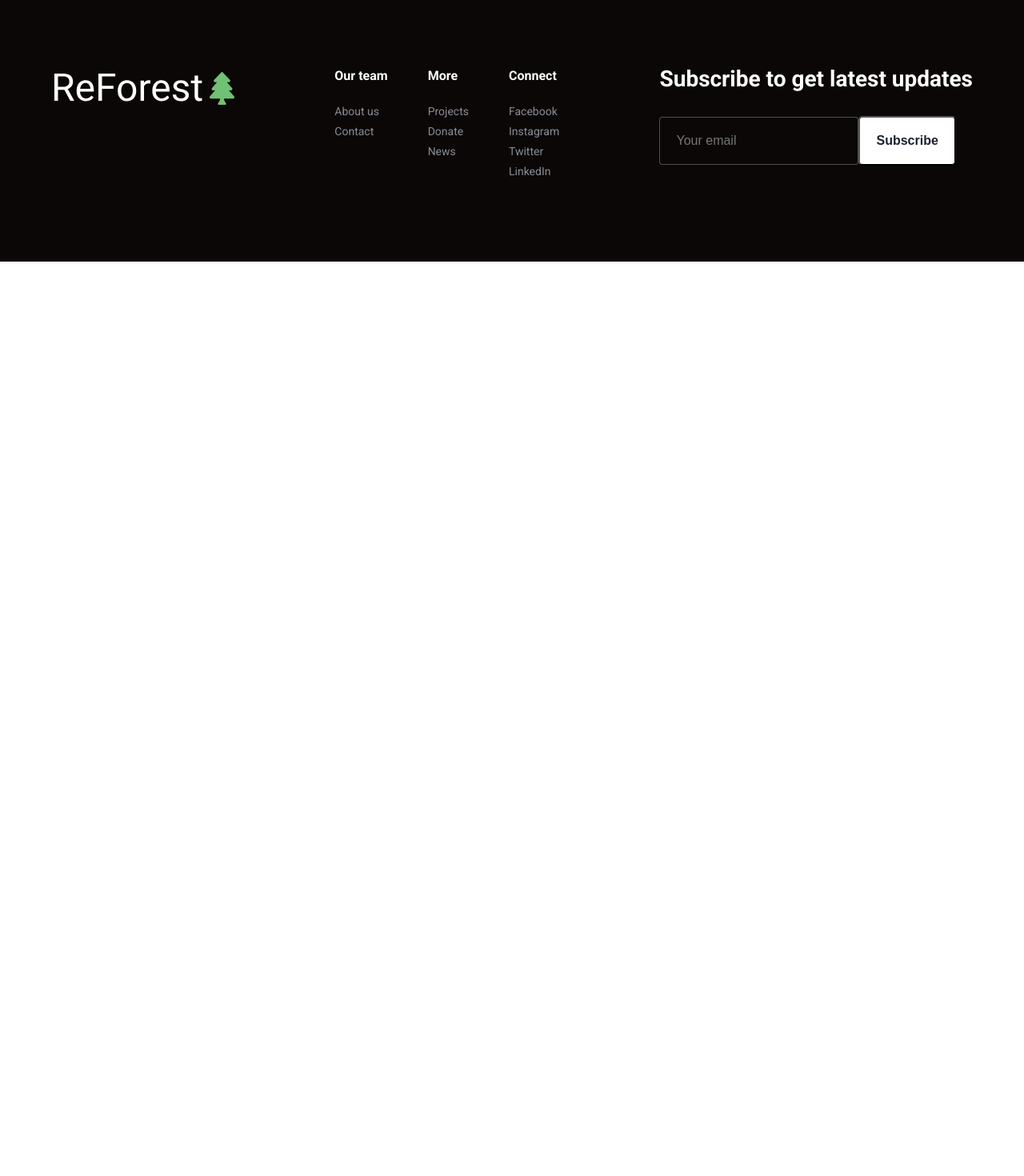
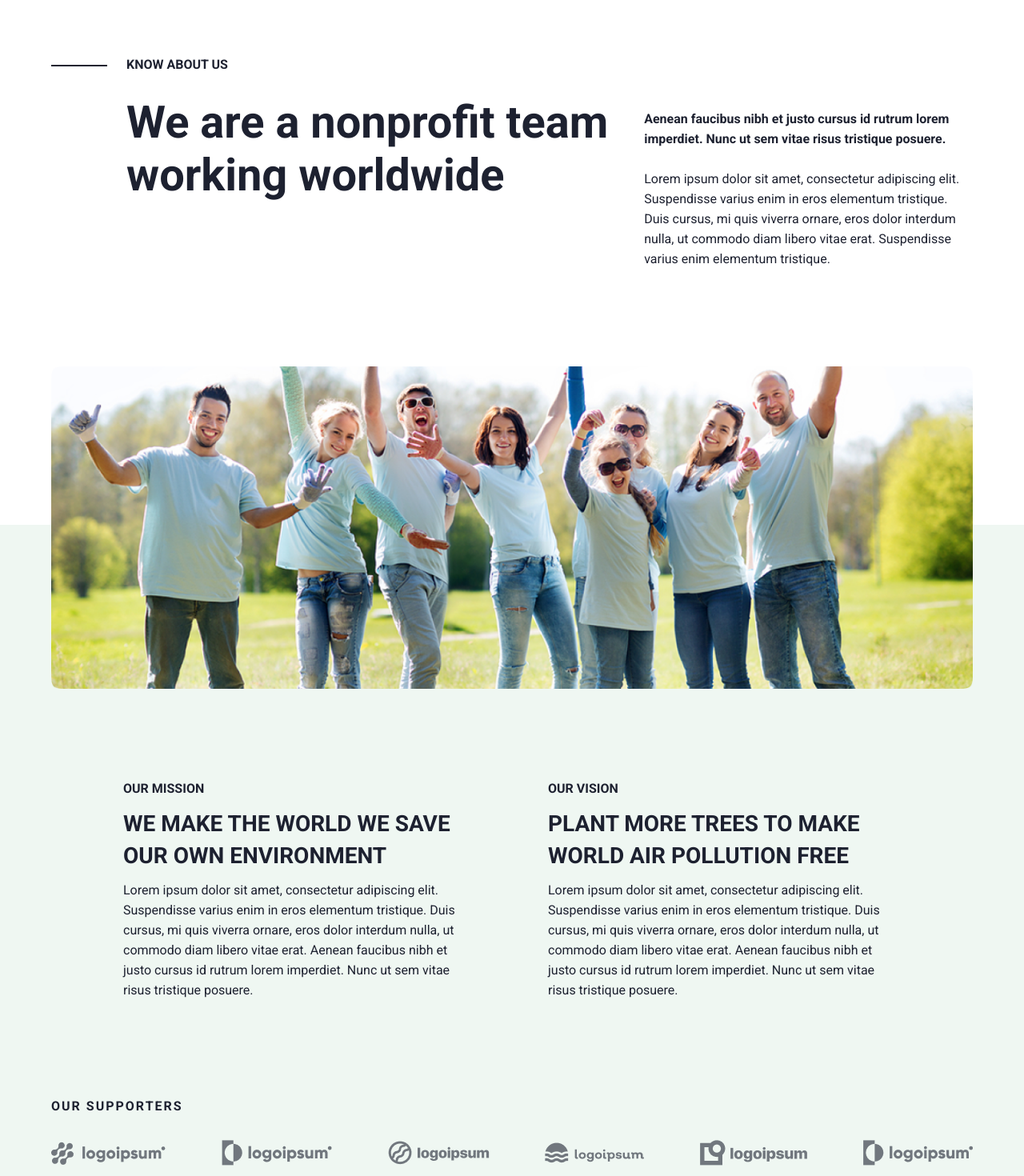
Before and after one commit to junkRatte/reforest, a React (Create React App) app: page /about-us in a window 1280 px wide. Shown: the part 100-1570 px from the top of the page at 80% size. Before the commit the page ends 800 px from the top, so only its background shows below. Built offline with nearby package versions, Linux system fonts and the light colour scheme.

Commit message:
Created the header section on the about us page.

```diff
--- a/src/App.scss
+++ b/src/App.scss
@@ -18,6 +18,8 @@
 @import "./scss/pages/homepage/homePageProjects";
 @import "./scss/pages/homepage/homePageChart";
 
+@import "./scss/pages/aboutpage/aboutPageHeader";
+
 *,
 *::before,
 *::after {
--- a/src/js/pages/AboutPage.js
+++ b/src/js/pages/AboutPage.js
@@ -1,7 +1,12 @@
 import React from "react";
+import AboutPageHeader from "../sections/aboutpage/AboutPageHeader";
 
 const Aboutpage = () => {
-  return <div>about page</div>;
+  return (
+    <div className="aboutpage">
+      <AboutPageHeader />
+    </div>
+  );
 };
 
 export default Aboutpage;
--- /dev/null
+++ b/src/js/sections/aboutpage/AboutPageHeader.js
@@ -0,0 +1,74 @@
+import React from "react";
+import AboutUsImage from "../../../images/aboutus-video-image.png";
+import LogoOne from "../../../images/logo-one.png";
+import LogoTwo from "../../../images/logo-two.png";
+import LogoThree from "../../../images/logo-three.png";
+import LogoFour from "../../../images/logo-four.png";
+import LogoFive from "../../../images/logo-five.png";
+import LogoSix from "../../../images/logo-six.png";
+
+const AboutPageHeader = () => {
+  return (
+    <header className="aboutpage-header">
+      <div className="aboutpage-header-title container">
+        <span className="heading-line"></span>
+        <div>
+          <h5>Know about us</h5>
+          <h1>We are a nonprofit team working worldwide</h1>
+        </div>
+        <p>
+          <span>
+            Aenean faucibus nibh et justo cursus id rutrum lorem imperdiet. Nunc
+            ut sem vitae risus tristique posuere.
+          </span>
+          <br />
+          <br />
+          Lorem ipsum dolor sit amet, consectetur adipiscing elit. Suspendisse
+          varius enim in eros elementum tristique. Duis cursus, mi quis viverra
+          ornare, eros dolor interdum nulla, ut commodo diam libero vitae erat.
+          Suspendisse varius enim elementum tristique.
+        </p>
+        <img src={AboutUsImage} />
+      </div>
+      <div className="green-bg">
+        <div className="aboutpage-header-columns container">
+          <div className="mission-column">
+            <h5>Our mission</h5>
+            <h3>We make the world we save our own environment</h3>
+            <p>
+              Lorem ipsum dolor sit amet, consectetur adipiscing elit.
+              Suspendisse varius enim in eros elementum tristique. Duis cursus,
+              mi quis viverra ornare, eros dolor interdum nulla, ut commodo diam
+              libero vitae erat. Aenean faucibus nibh et justo cursus id rutrum
+              lorem imperdiet. Nunc ut sem vitae risus tristique posuere.
+            </p>
+          </div>
+          <div className="vision-column">
+            <h5>Our vision</h5>
+            <h3>Plant more trees to make world air pollution free</h3>
+            <p>
+              Lorem ipsum dolor sit amet, consectetur adipiscing elit.
+              Suspendisse varius enim in eros elementum tristique. Duis cursus,
+              mi quis viverra ornare, eros dolor interdum nulla, ut commodo diam
+              libero vitae erat. Aenean faucibus nibh et justo cursus id rutrum
+              lorem imperdiet. Nunc ut sem vitae risus tristique posuere.
+            </p>
+          </div>
+        </div>
+        <div className="aboutpage-header-logos container">
+          <h4>Our supporters</h4>
+          <div className="logos">
+            <img src={LogoOne} />
+            <img src={LogoTwo} />
+            <img src={LogoThree} />
+            <img src={LogoFour} />
+            <img src={LogoFive} />
+            <img src={LogoSix} />
+          </div>
+        </div>
+      </div>
+    </header>
+  );
+};
+
+export default AboutPageHeader;
--- a/src/scss/_mixins.scss
+++ b/src/scss/_mixins.scss
@@ -13,7 +13,15 @@
 
 @mixin heading-one {
   font-weight: $font-weight-bold;
-  font-size: $font-size-56;
+  font-size: $font-size-28;
+
+  @media only screen and (min-width: $media-query-tablet) {
+    font-size: $font-size-48;
+  }
+
+  @media only screen and (min-width: $media-query-laptop) {
+    font-size: $font-size-56;
+  }
 }
 
 @mixin heading-two {
@@ -57,12 +65,12 @@
 
 @mixin heading-five {
   font-weight: $font-weight-bold;
-  font-size: $font-size-14;
+  font-size: $font-size-16;
 }
 
 @mixin heading-six {
   font-weight: $font-weight-bold;
-  font-size: $font-size-12;
+  font-size: $font-size-14;
 }
 
 @mixin paragraph-normal {
--- a/src/scss/components/_footer.scss
+++ b/src/scss/components/_footer.scss
@@ -74,6 +74,7 @@
 
     input.secondary-btn {
       padding: 2rem;
+      border: none;
     }
   }
 }
--- /dev/null
+++ b/src/scss/pages/aboutpage/_aboutPageHeader.scss
@@ -0,0 +1,125 @@
+.aboutpage-header {
+  padding: $section-padding;
+
+  &-title {
+    padding-bottom: 10rem;
+    position: relative;
+
+    @media only screen and (min-width: $media-query-tablet) {
+      display: flex;
+      padding-bottom: 32rem;
+    }
+
+    h5 {
+      @include heading-five;
+      text-transform: uppercase;
+      color: $color-text-primary;
+      margin-bottom: 3rem;
+    }
+
+    h1 {
+      @include heading-one;
+      color: $color-text-primary;
+    }
+
+    p {
+      @include paragraph-normal;
+      color: $color-text-primary;
+      margin-bottom: 5rem;
+
+      @media only screen and (min-width: $media-query-tablet) {
+        width: 60%;
+        margin-top: 6.5rem;
+        margin-bottom: 0;
+      }
+
+      span {
+        font-weight: $font-weight-bold;
+      }
+    }
+
+    img {
+      width: 100%;
+
+      @media only screen and (min-width: $media-query-tablet) {
+        position: absolute;
+        bottom: -20%;
+      }
+
+      @media only screen and (min-width: $media-query-laptop) {
+        position: absolute;
+        bottom: -35%;
+      }
+    }
+  }
+
+  .green-bg {
+    background-color: $color-green-tertiary;
+    padding: 10rem 0;
+
+    @media only screen and (min-width: $media-query-tablet) {
+      padding: 32rem 0 10rem 0;
+    }
+  }
+
+  &-columns {
+    @media only screen and (min-width: $media-query-tablet) {
+      display: flex;
+      gap: 9rem;
+    }
+
+    @media only screen and (min-width: $media-query-laptop) {
+      padding: 0 9rem;
+      margin-bottom: 9rem;
+    }
+
+    h5 {
+      @include heading-five;
+      color: $color-text-primary;
+      margin-bottom: 1.5rem;
+      text-transform: uppercase;
+    }
+
+    h3 {
+      @include heading-three;
+      color: $color-text-primary;
+      margin-bottom: 1rem;
+      line-height: 2rem;
+      text-transform: uppercase;
+
+      @media only screen and (min-width: $media-query-tablet) {
+        line-height: 4rem;
+      }
+    }
+
+    p {
+      @include paragraph-normal;
+      color: $color-text-primary;
+      margin-bottom: 3rem;
+    }
+  }
+
+  &-logos {
+    h4 {
+      @include paragraph-normal;
+      color: $color-text-primary;
+      text-transform: uppercase;
+      font-weight: 600;
+      letter-spacing: 0.2rem;
+      margin-bottom: 3rem;
+    }
+
+    .logos {
+      display: flex;
+      flex-direction: column;
+      align-items: center;
+      row-gap: 2rem;
+
+      @media only screen and (min-width: $media-query-tablet) {
+        flex-direction: row;
+        justify-content: space-between;
+        flex-wrap: wrap;
+      }
+    }
+  }
+}
--- a/src/scss/pages/homepage/_homePageHeader.scss
+++ b/src/scss/pages/homepage/_homePageHeader.scss
@@ -1,4 +1,4 @@
-header {
+.homepage-header {
   position: relative;
   background-image: url("../../../images/homepage-forest-image.jpg");
   background-position: center;
```
Also changed, not shown: src/images/aboutus-video-image.png (added).
